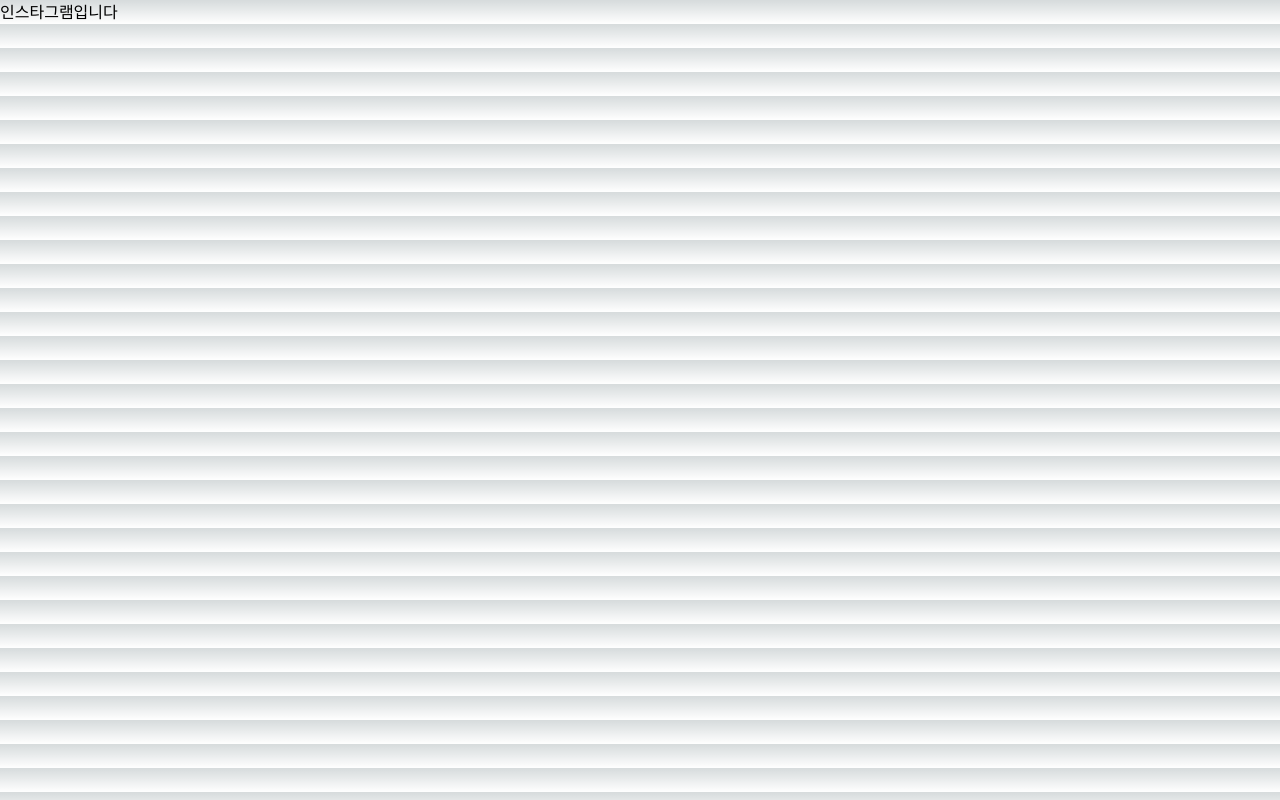
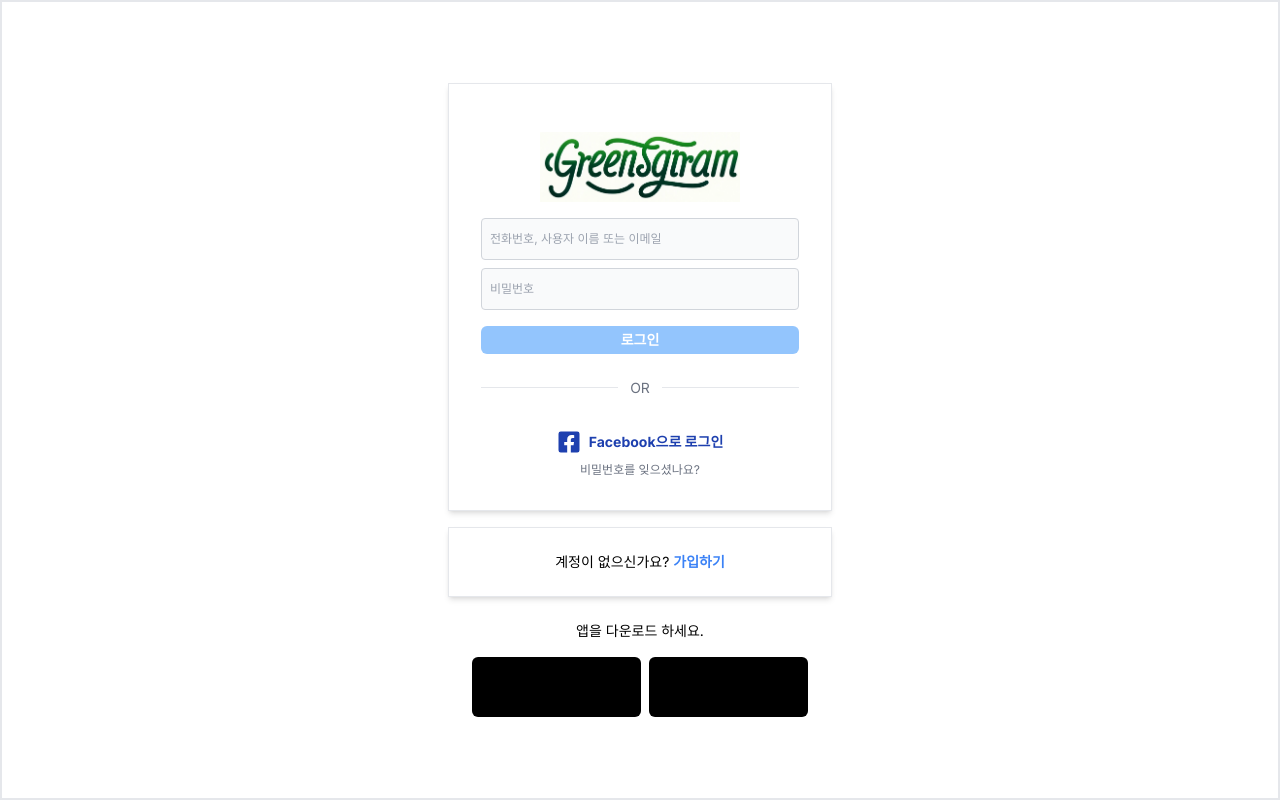
Before and after one commit to HanSeonWoo/clone-instagram, a Next.js app: page / in a window 1280 px wide. Built offline with nearby package versions, Linux system fonts and the light colour scheme.

Commit message:
로그인 페이지

```diff
--- a/src/app/page.tsx
+++ b/src/app/page.tsx
@@ -1,7 +1,10 @@
+import Login from "@/components/Login";
 import Image from "next/image";
 
 export default function HomePage() {
   // session 유무에 따라 로그인 페이지를 노출할 수 있음.
-
+  if (true) {
+    return <Login />;
+  }
   return <main className="">인스타그램입니다</main>;
 }
--- /dev/null
+++ b/src/components/Login.tsx
@@ -0,0 +1,117 @@
+import Image from "next/image";
+import greenstagram from "../../public/greenstagram.png";
+import { FaApple } from "react-icons/fa";
+import { IoLogoGooglePlaystore } from "react-icons/io5";
+import { FaFacebookSquare } from "react-icons/fa";
+import Link from "next/link";
+
+const APPSTORE_LINK = "https://apps.apple.com/us/app/instagram/id389801252";
+const GOOGLEPLAY_LINK =
+  "https://play.google.com/store/apps/details?id=com.instagram.android";
+
+export default function Login() {
+  // 메인은 세로에다가
+  return (
+    <main className="">
+      {/* 가로 ( 이미지 / 로그인 컴포넌트 ) */}
+      <div className="bg-slate-600">
+        {/* 왼쪽 이미지: 가로 사이즈가 작으면 사라짐 */}
+        {/* 로그인 컴포넌트 */}
+        <div className="flex min-h-screen flex-col items-center justify-center border-2 bg-white px-6">
+          <div className="flex w-96 flex-col items-center border p-8 shadow-md">
+            <Image className="my-4" src={greenstagram} alt="Logo" width={200} />
+
+            <form className="w-full space-y-2">
+              <input
+                className="shadow-xs w-full rounded border border-gray-300 bg-gray-50 p-2 py-3 text-xs text-black outline-none focus:border-gray-500"
+                id="username"
+                type="text"
+                placeholder="전화번호, 사용자 이름 또는 이메일"
+              />
+              <input
+                className="shadow-xs w-full rounded border border-gray-300 bg-gray-50 p-2 py-3 text-xs text-black outline-none focus:border-gray-500"
+                id="password"
+                type="password"
+                placeholder="비밀번호"
+              />
+              <div />
+              <button
+                className="focus:shadow-outline w-full rounded-md bg-blue-300 px-4 py-1 text-sm font-bold text-white hover:bg-blue-500 focus:outline-none"
+                type="button"
+              >
+                로그인
+              </button>
+              {/* 로그인 클릭시, 이메일 로그인은 미구현입니다 */}
+            </form>
+
+            <div className="my-6 flex w-full items-center justify-between ">
+              <hr className="w-full" />
+              <p className="bg-white px-3 text-sm text-gray-500">OR</p>
+              <hr className="w-full" />
+            </div>
+
+            <button
+              className=" flex items-center px-4 py-2 font-bold text-blue-800"
+              type="button"
+            >
+              <FaFacebookSquare size={24} />
+              <p className="ml-2 text-sm">Facebook으로 로그인</p>
+            </button>
+
+            <Link
+              href={"/accounts/password/reset"}
+              className="text-xs text-gray-500"
+            >
+              비밀번호를 잊으셨나요?
+            </Link>
+          </div>
+
+          <div className="mt-4 flex w-96 flex-col items-center border p-6 shadow-md">
+            <p className="text-center text-sm text-black">
+              {"계정이 없으신가요? "}
+              <a
+                href="#"
+                className="font-bold text-blue-500 hover:text-blue-800"
+              >
+                가입하기
+              </a>
+            </p>
+          </div>
+
+          <div className="mt-6">
+            <p className="text-center text-sm text-black">
+              앱을 다운로드 하세요.
+            </p>
+            <div className="mt-4 flex justify-center">
+              <a
+                href={APPSTORE_LINK}
+                className="flex items-center rounded-md bg-black px-3 py-2"
+              >
+                <FaApple size={36} />
+                <p className="ml-2 text-sm">
+                  <span className="text-base">App Store</span>
+                  에서
+                  <br />
+                  다운로드 하기
+                </p>
+              </a>
+              <a
+                href={GOOGLEPLAY_LINK}
+                className="ml-2 flex items-center rounded-md bg-black px-3 py-2"
+              >
+                <IoLogoGooglePlaystore size={36} />
+                <p className="ml-2 text-xs">
+                  다운로드 하기
+                  <br />
+                  <span className="text-base">Google Play</span>
+                </p>
+              </a>
+            </div>
+          </div>
+        </div>
+      </div>
+
+      {/* 하단에 이용약관 등등 */}
+    </main>
+  );
+}
```
